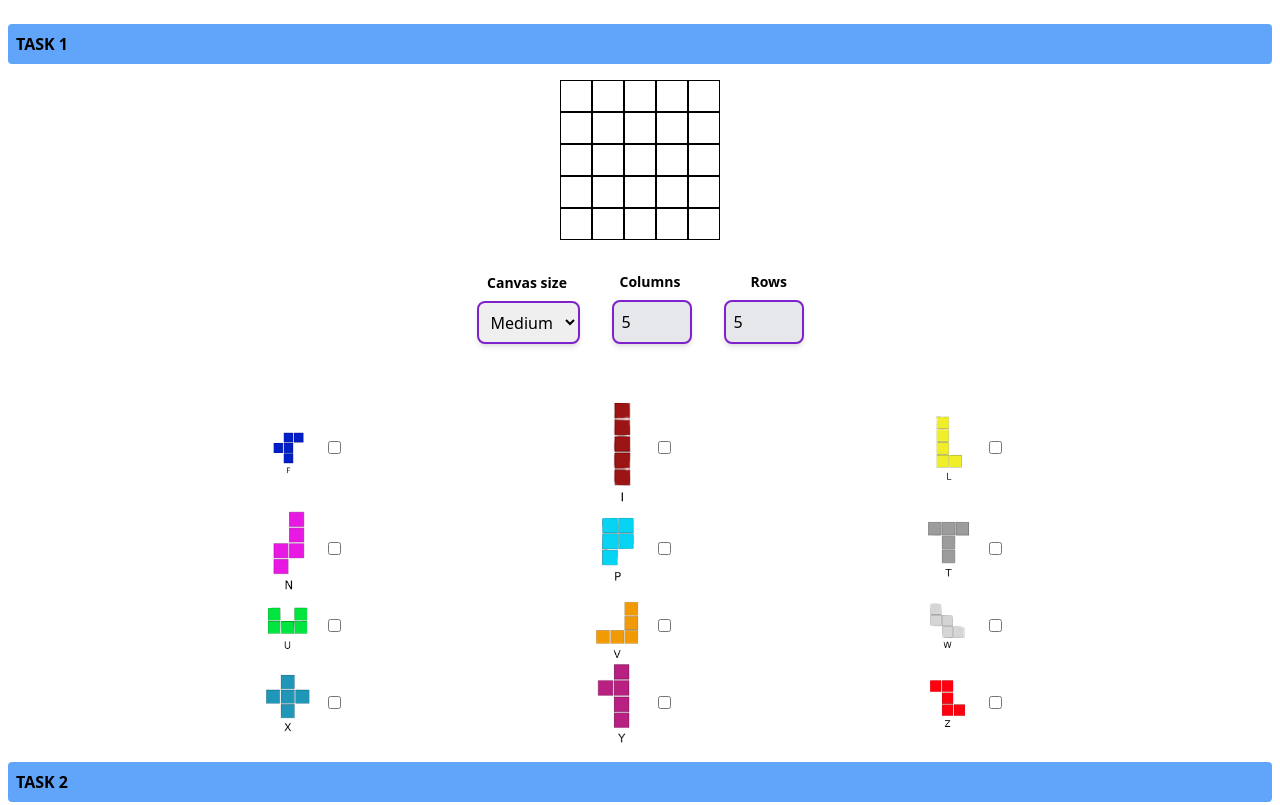
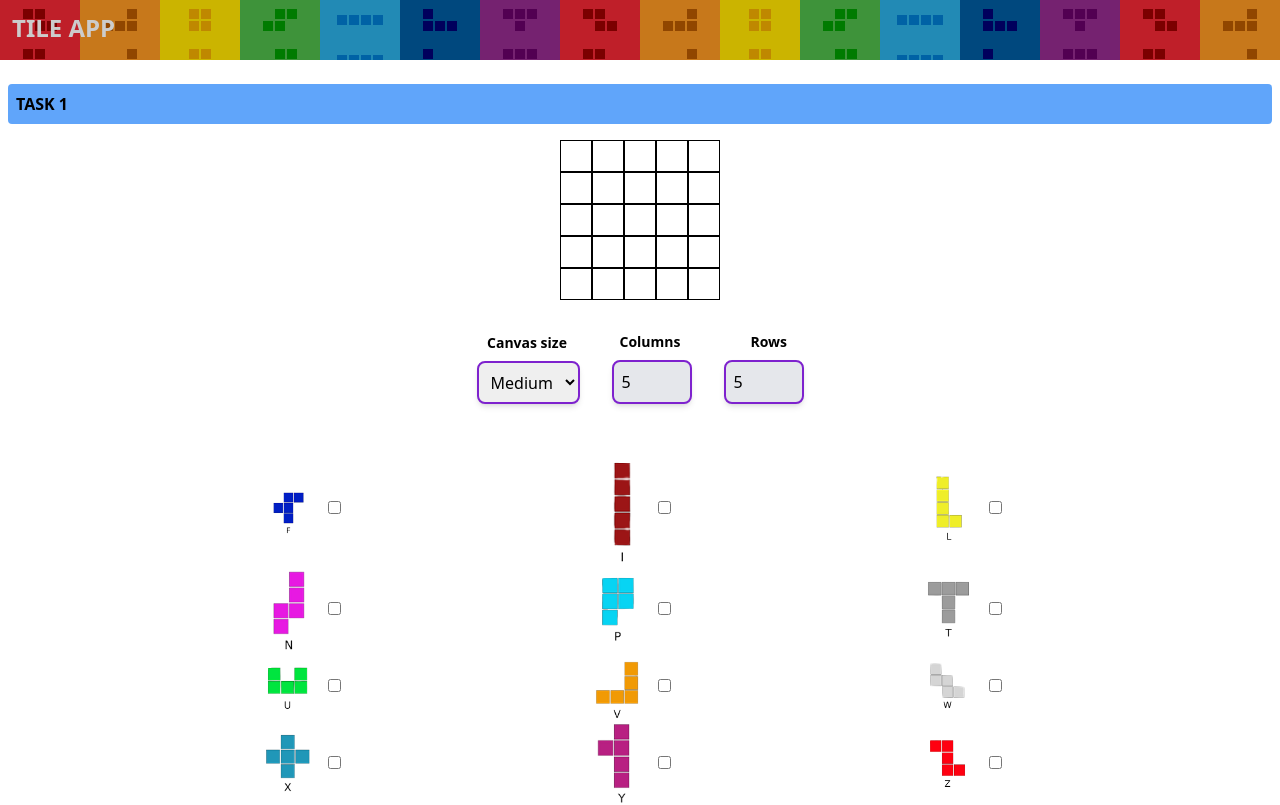
Before and after one commit to HyperPunkss/tetris-tiler-frontend, a Next.js app: page / in a window 1280 px wide. Shown: the top 805 px of the page. Built offline with nearby package versions, Linux system fonts and the light colour scheme.

Commit message:
Added Header

```diff
--- /dev/null
+++ b/components/Header.jsx
@@ -0,0 +1,14 @@
+import React from "react";
+
+function Header() {
+    return (
+        <>
+            <div className="bg-[#D40D1D] h-[60px] custom-img ">
+                <div className="absolute top-0 bottom-0 right-0 left-0 bg-black/20 h-[60px] w-full z-10" />
+                <h1 className="text-white font-bold p-[12px] text-2xl z-20">TILE APP</h1>
+            </div>
+        </>
+    );
+}
+
+export default Header;
--- a/pages/_app.js
+++ b/pages/_app.js
@@ -1,5 +1,11 @@
-import '@/styles/globals.css'
+import Header from "@/components/Header";
+import "@/styles/globals.css";
 
 export default function App({ Component, pageProps }) {
-  return <Component {...pageProps} />
+    return (
+        <>
+            <Header />
+            <Component {...pageProps} />
+        </>
+    );
 }
--- a/styles/globals.css
+++ b/styles/globals.css
@@ -1,3 +1,7 @@
 @tailwind base;
 @tailwind components;
 @tailwind utilities;
+
+.custom-img{
+    background-image: url('../styles/icons/tetris-banner.png');
+}
```
Also changed, not shown: styles/icons/tetris-banner.png (added).
